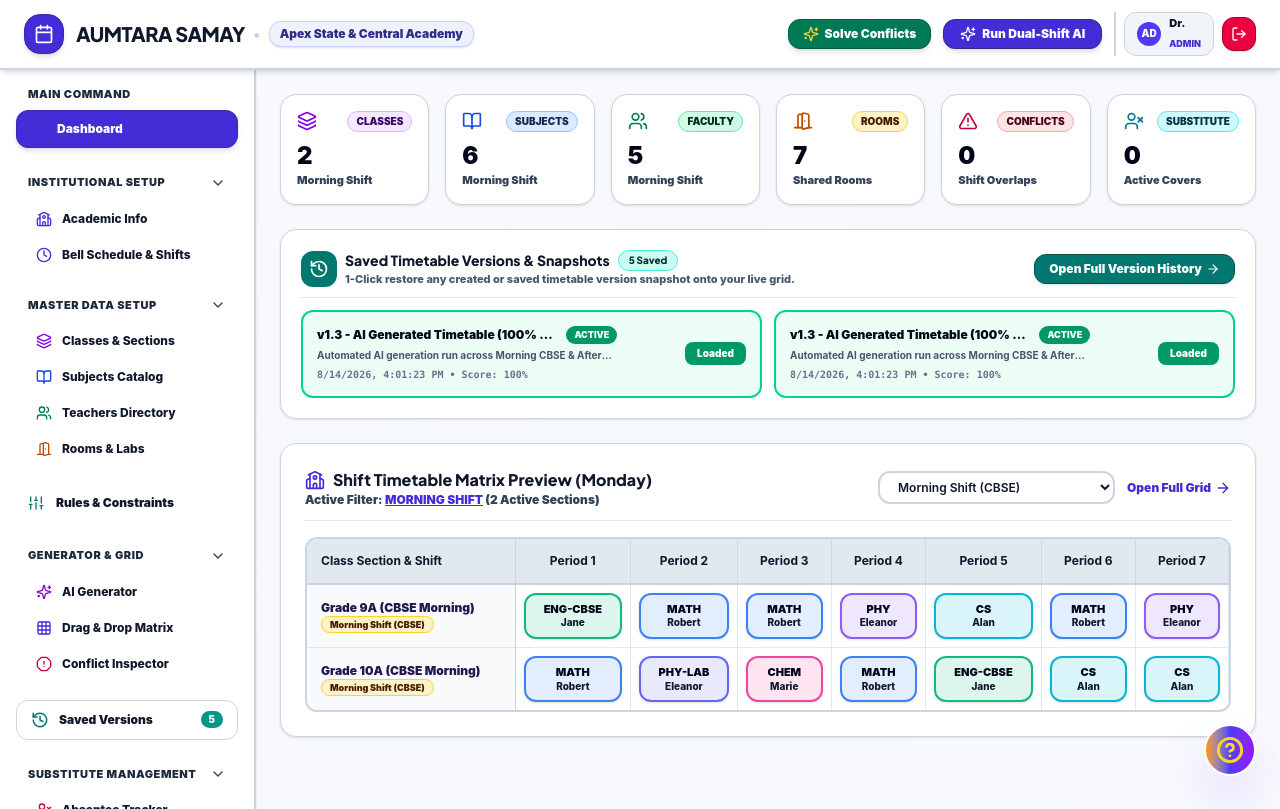
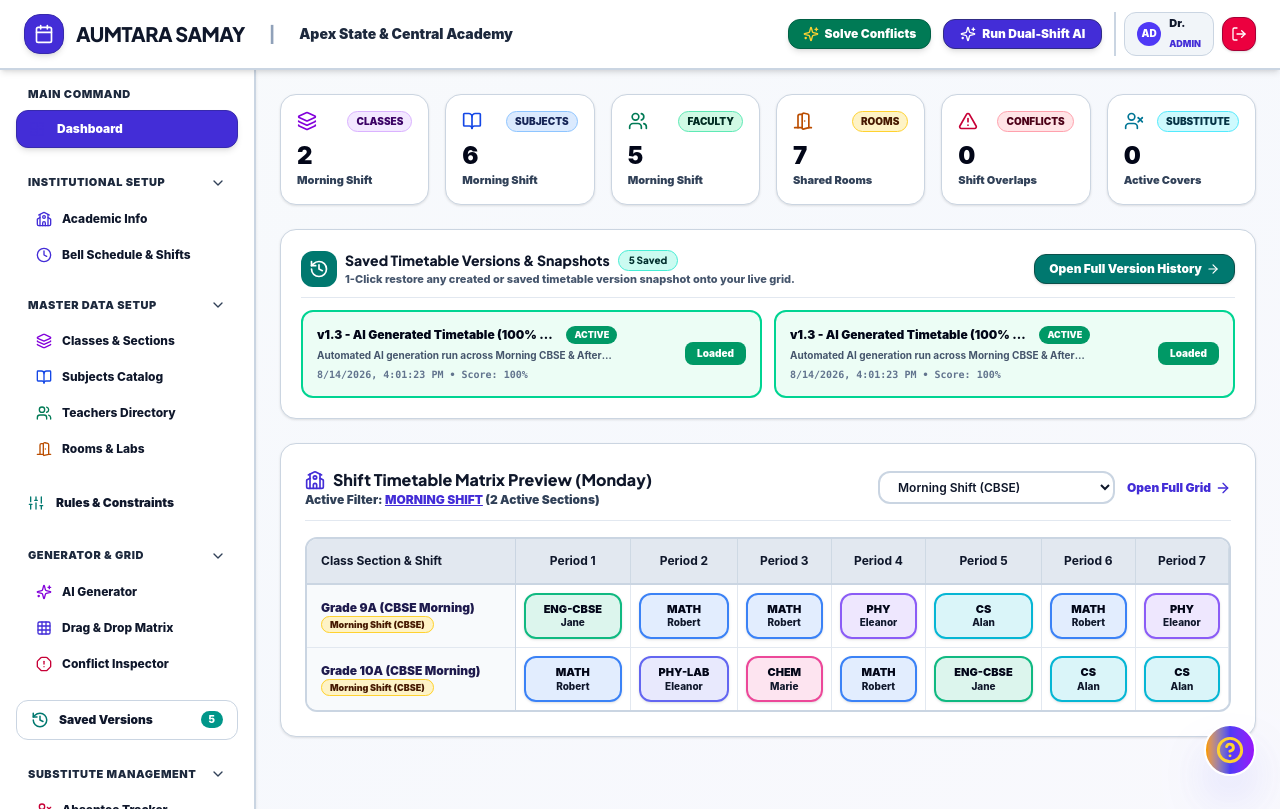
Before and after one commit to megabytes1-eng/Aumtara-Sumay, a React (Vite) app: page / in a window 1280 px wide. Built offline with nearby package versions, Linux system fonts and the light colour scheme.

Commit message:
Removed background color pill and added generous spacing between AUMTARA SAMAY and school name on top header

```diff
--- a/src/components/Navbar.jsx
+++ b/src/components/Navbar.jsx
@@ -50,12 +50,12 @@ export default function Navbar() {
                 <Calendar className="h-5 w-5 text-white" />
               )}
             </div>
-            <div className="flex flex-wrap items-center gap-2">
-              <h1 className="font-black text-xl tracking-tight text-indigo-950 dark:text-amber-300 uppercase font-sans">
+            <div className="flex items-center space-x-4 sm:space-x-6">
+              <h1 className="font-black text-xl tracking-tight text-indigo-950 dark:text-amber-300 uppercase font-sans shrink-0">
                 AUMTARA SAMAY
               </h1>
-              <span className="text-slate-300 dark:text-slate-700 font-bold hidden sm:inline">•</span>
-              <span className="px-2.5 py-1 rounded-xl bg-indigo-50 dark:bg-indigo-950/60 text-indigo-900 dark:text-indigo-200 border border-indigo-200 dark:border-indigo-800 text-xs font-black truncate max-w-[240px] sm:max-w-md shadow-sm">
+              <span className="text-slate-400 dark:text-slate-600 font-extrabold hidden sm:inline">|</span>
+              <span className="text-sm font-black text-slate-800 dark:text-slate-200 truncate max-w-[280px] sm:max-w-lg">
                 {institution.name}
               </span>
             </div>
```
